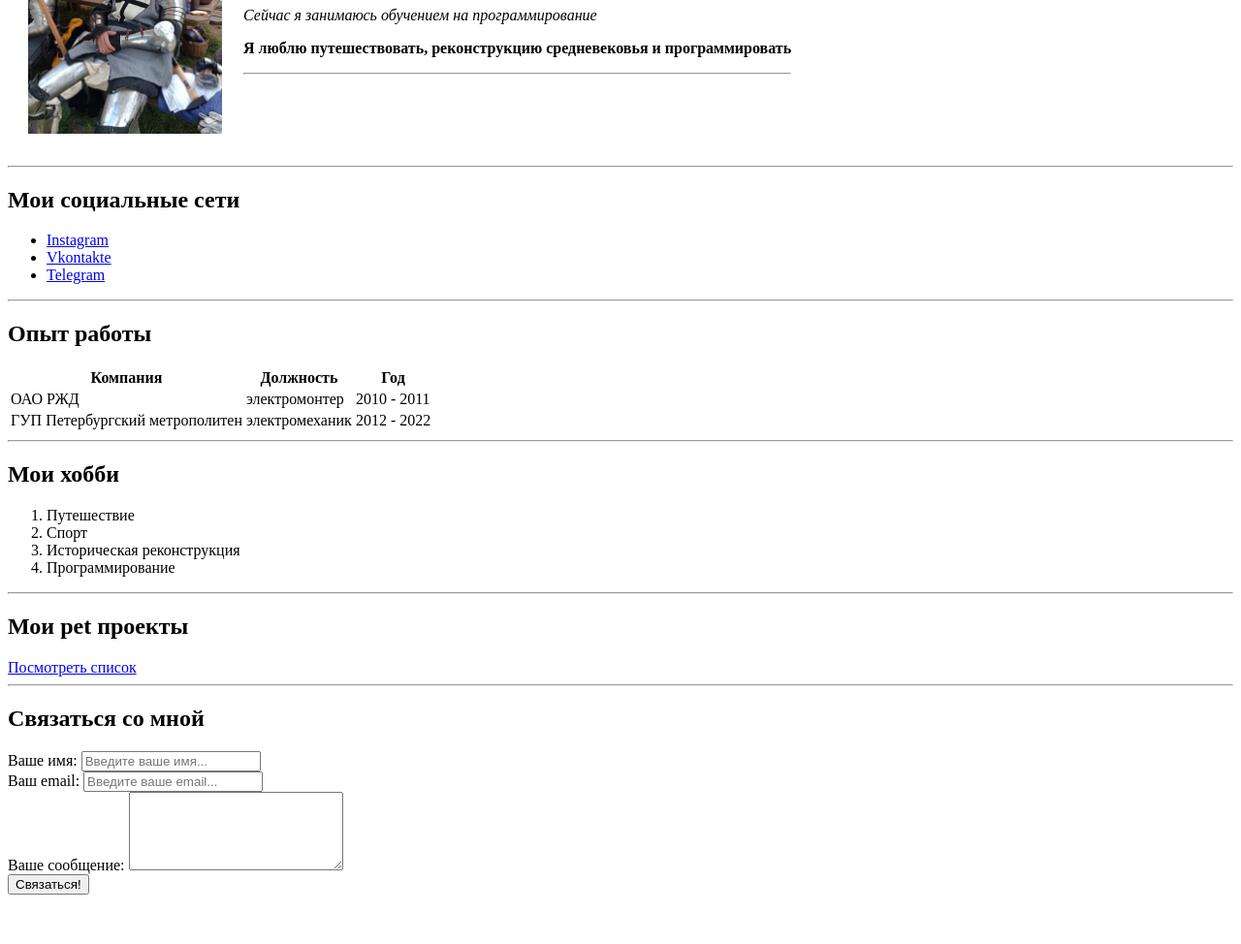
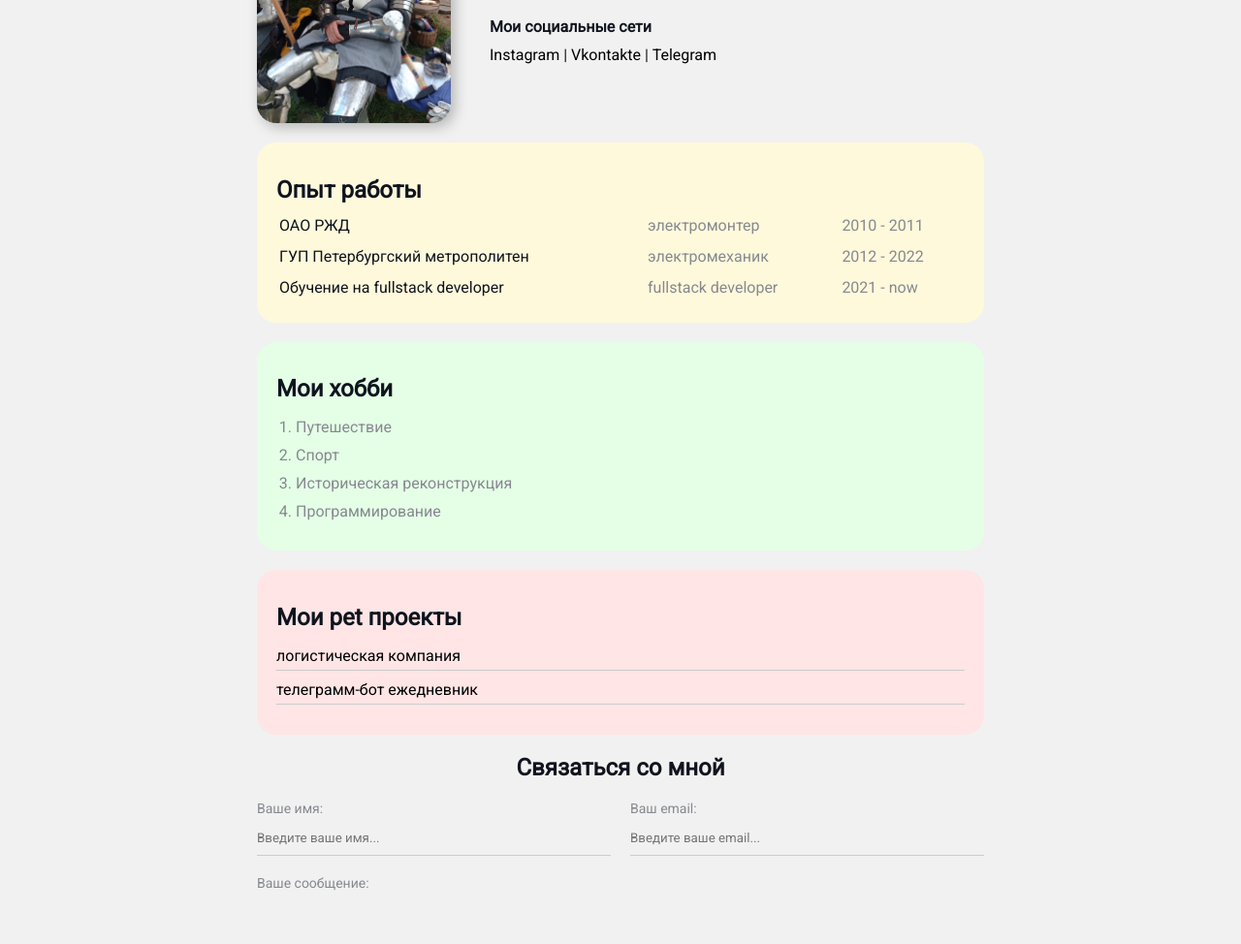
Before and after one commit to AntiStC/cv, a plain HTML site: page index.html in a window 1280 px wide. Shown: the part 159-1133 px from the top of the page at 97% size. Before the commit the page ends 1090 px from the top, so only its background shows below. Drawn offline with Linux system fonts and the light colour scheme.

Commit message:
Add files via upload

```diff
--- a/index.html
+++ b/index.html
@@ -3,37 +3,30 @@
 <head>
     <meta charset="UTF-8">
     <title>Vitaliy CV</title>
+    <link rel="stylesheet" href="styles.css">
 </head>
 <body>
-<table cellspacing="20">
-    <tr>
-        <td>
-            <img src="avatar.jpg" alt="тут мое фото" width="200">
-        </td>
-        <td>
+<div class="container">
+    <div class="info">
+        <img src="avatar.jpg" alt="тут мое фото" class="avatar">
+        <div class="info-text">
             <h1>Виталий Лебедь</h1>
-            <p><em>Сейчас я занимаюсь обучением на программирование</em></p>
+            <p>Сейчас я занимаюсь обучением на программирование</p>
             <p><strong>Я люблю путешествовать, реконструкцию средневековья и программировать </strong></p>
-            <hr>
-        </td>
-    </tr>
-</table>
-<hr>
-<h2>Мои социальные сети</h2>
-<ul>
-    <li><a href="https://instagram.com" target="_blank">Instagram</a></li>
-    <li><a href="https://vk.com" target="_blank">Vkontakte</a></li>
-    <li><a href="https://t.me" target="_blank">Telegram</a></li>
-</ul>
-<hr>
+
+            <h4>Мои социальные сети</h4>
+            <a href="https://instagram.com" target="_blank">Instagram</a>
+            |
+            <a href="https://vk.com" target="_blank">Vkontakte</a>
+            |
+            <a href="https://t.me" target="_blank">Telegram</a>
+        </div>
+
+    </div>
+
+    <div class="card bg-yellow">
         <h2>Опыт работы</h2>
-<table>
-
-    <tr>
-        <th>Компания</th>
-        <th>Должность</th>
-        <th>Год</th>
-    </tr>
+        <table class="table">
 
             <tr>
                 <td>ОАО РЖД</td>
@@ -46,46 +39,72 @@
                 <td>электромеханик</td>
                 <td>2012 - 2022</td>
             </tr>
+
+            <tr>
+                <td>Обучение на fullstack developer</td>
+                <td>fullstack developer</td>
+                <td>2021 - now</td>
         </table>
+    </div>
 
-<hr>
-
+    <div class="card bg-green">
         <h2>Мои хобби</h2>
 
-<ol>
+        <ol class="list">
             <li>Путешествие</li>
             <li>Спорт</li>
             <li>Историческая реконструкция</li>
             <li>Программирование</li>
         </ol>
+    </div>
 
-<hr>
+    <div class="card bg-red">
+        <h2>Мои pet проекты</h2>
+        <ul class="link-list">
+            <li>
+                <a href="https://github.com/AntiStC/company/tree/master/src/main/java/ru/logistic/company">
+                    логистическая компания</a>
+            </li>
+            <li>
+                <a href="https://github.com/AntiStC/todo-app">телеграмм-бот ежедневник</a>
+            </li>
+        </ul>
+    </div>
 
-<h2>Мои pet проекты</h2>
-<a href="petProject.html">Посмотреть список</a>
-
-<hr>
-
+    <div class="contact">
         <h2>Связаться со мной</h2>
         <form action="">
-
+            <div class="row">
+                <div class="group-form">
                     <label for="name">Ваше имя: </label>
                     <input type="text" id="name" placeholder="Введите ваше имя...">
+                </div>
 
-    <br>
-
+                <div class="group-form">
                     <label for="email">Ваш email: </label>
                     <input type="email" id="email" placeholder="Введите ваше email...">
+                </div>
+            </div>
 
-    <br>
-
+            <div class="group-form">
                 <label for="text">Ваше сообщение: </label>
                 <textarea name="text" id="text" cols="25" rows="5"></textarea>
+            </div>
 
-    <br>
-
-    <input type="submit" value="Связаться!">
+            <input class="btn" type="submit" value="Связаться!">
 
         </form>
+    </div>
+</div>
+
+<!--    <div class="box-model">-->
+<!--        <div></div>-->
+<!--        <div></div>-->
+<!--        <div></div>-->
+<!--        <div></div>-->
+<!--    </div>-->
+<!--</div>-->
+<!--<div style="margin-bottom: 500px">-->
+</div>
 </body>
 </html>
--- /dev/null
+++ b/styles.css
@@ -0,0 +1,202 @@
+@import url('https://fonts.googleapis.com/css2?family=Roboto&display=swap');
+
+/**{*/
+/*    padding: 0;*/
+/*    margin: 0;*/
+/*}*/
+
+body {
+    background-color: #f1f1f1;
+    color: #0f141e;
+
+    font-size: 16px;
+    font-weight: normal;
+    font-family: 'Roboto', sans-serif;
+}
+
+a {
+    color: black;
+    text-decoration: none;
+}
+
+a:hover {
+    text-decoration: underline;
+}
+
+a:active {
+    color: blue;
+}
+
+.avatar {
+    width: 200px;
+    border-radius: 20px;
+    box-shadow: 4px 4px 14px rgba(0, 0, 0, 25%);
+}
+
+.info {
+    display: flex;
+    margin-bottom: 20px;
+}
+
+@media (max-width: 700px) {
+    .info{
+        text-align: center;
+        display: block;
+    }
+}
+
+.info-text{
+    margin-left: 40px;
+}
+
+.info-text h4{
+    margin-bottom: 10px;
+}
+
+.info p {
+    color: #86898f;
+    margin: 0;
+    font-style: italic;
+    font-weight: bold;
+    text-decoration: none;
+    /*text-transform: capitalize;*/
+    /*letter-spacing: 5px;*/
+    /*word-spacing: 5px;*/
+}
+
+/*Box model*/
+.container {
+    max-width: 750px;
+    margin: auto;
+    padding-top: 10px;
+}
+
+/*.social {*/
+/*    padding: 15px;*/
+/*padding: 15px 25px;*/
+/*padding: 15px 20px 25px 30px;*/
+
+/*padding-top: 15px;*/
+/*padding-right: 20px;*/
+/*padding-bottom: 25px;*/
+/*padding-left: 30px;*/
+
+/*border: 5px solid red;*/
+/*border-bottom-style: dotted;*/
+/*border-top-width: 15px;*/
+/*border-left-color: magenta;*/
+/*}*/
+
+/*.box-model > div{*/
+/*    float: left;*/
+/*    background: #0f141e;*/
+/*    border: 4px solid cornsilk;*/
+/*    height: 250px;*/
+/*    width: 25%;*/
+/*    box-sizing: border-box;*/
+/*}*/
+
+.bg-yellow {
+    background: #fff9dc;
+}
+
+.bg-green {
+    background: #e5ffe7;
+}
+
+.bg-red {
+    background: #ffe5e5;
+}
+
+.card {
+    padding: 15px 20px;
+    margin-bottom: 20px;
+    border-radius: 20px;
+}
+
+.card h2 {
+    margin-bottom: 10px;
+}
+
+.list {
+    padding: 0px 20px;
+}
+
+.list li {
+    color: #86898f;
+    margin-bottom: 10px;
+}
+
+.table {
+    width: 100%;
+}
+
+.table td {
+    padding-bottom: 10px;
+}
+
+.table td:nth-child(2),
+.table td:nth-child(3) {
+    color: #86898f;
+}
+
+.link-list{
+    list-style: none;
+    padding: 0;
+}
+
+.link-list li{
+    margin-bottom: 10px;
+    padding-bottom: 5px;
+    border-bottom: 1px solid #ccc;
+}
+
+.contact h2{
+    text-align: center;
+}
+
+.group-form label{
+    display: block;
+    font-size: 14px;
+    color: #86898f;
+}
+
+.group-form input,
+.group-form textarea{
+    width: 100%;
+    box-sizing: border-box;
+    border: none;
+    background: transparent;
+    border-bottom: 1px solid #ccc;
+    color: #000;
+    padding: 15px 0 10px;
+    outline: none;
+    font-family: inherit;
+}
+
+.row{
+    display: flex;
+    margin-bottom: 20px;
+}
+
+.row > .group-form{
+    width: 50%;
+    margin-right: 20px;
+}
+
+.row > .group-form:last-child{
+    margin-right: 0;
+}
+
+.btn{
+    background: #111;
+    padding: 15px 20px;
+    color: #fff;
+    border: none;
+    font-family: inherit;
+    cursor: pointer;
+}
+
+.btn:hover{
+    opacity: 0.9;
+}
```
Lines whose indentation alone changed are shown as unchanged.
